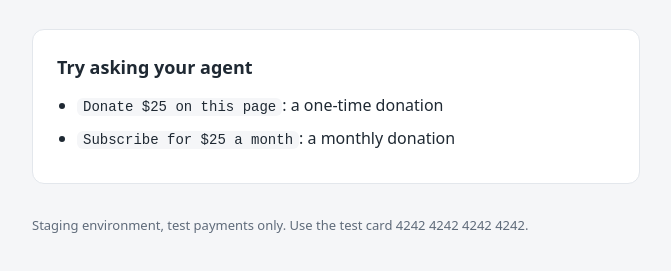
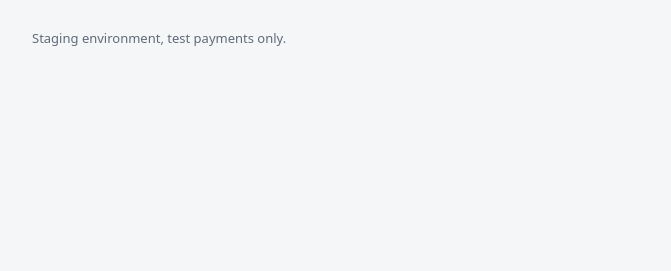
Before and after one commit to slava-milin/snippets, a plain HTML site: page index.html in a window 1280 px wide. Shown: the part 247-518 px from the top of the page, without its empty margins (304-975 px from the left). Drawn offline with Linux system fonts and the light colour scheme; a script that the page names is missing.

Commit message:
Remove example prompts and test card from the demo page

```diff
--- a/index.html
+++ b/index.html
@@ -48,30 +48,6 @@
         margin: 0 0 16px;
         color: var(--muted);
       }
-      .card {
-        margin-top: 32px;
-        padding: 24px;
-        border: 1px solid var(--border);
-        border-radius: 12px;
-        background: var(--card);
-      }
-      .card h2 {
-        margin: 0 0 12px;
-        font-size: 18px;
-      }
-      ul {
-        margin: 0;
-        padding-left: 20px;
-      }
-      li {
-        margin-bottom: 8px;
-      }
-      code {
-        padding: 1px 6px;
-        border-radius: 6px;
-        font-size: 14px;
-        background: var(--bg);
-      }
       footer {
         margin-top: 32px;
         font-size: 13px;
@@ -90,15 +66,7 @@
       </p>
       <a href="#XZAQDCBY" style="display: none"></a>
 
-      <div class="card">
-        <h2>Try asking your agent</h2>
-        <ul>
-          <li><code>Donate $25 on this page</code>: a one-time donation</li>
-          <li><code>Subscribe for $25 a month</code>: a monthly donation</li>
-        </ul>
-      </div>
-
-      <footer>Staging environment, test payments only. Use the test card 4242 4242 4242 4242.</footer>
+      <footer>Staging environment, test payments only.</footer>
     </main>
   </body>
 </html>
```
